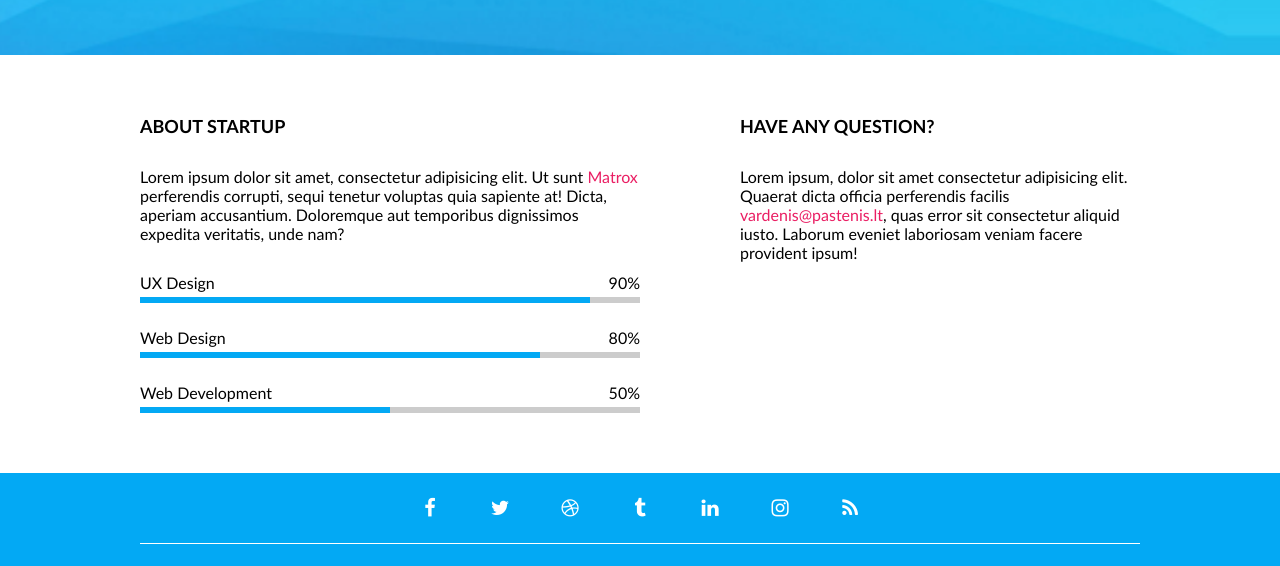
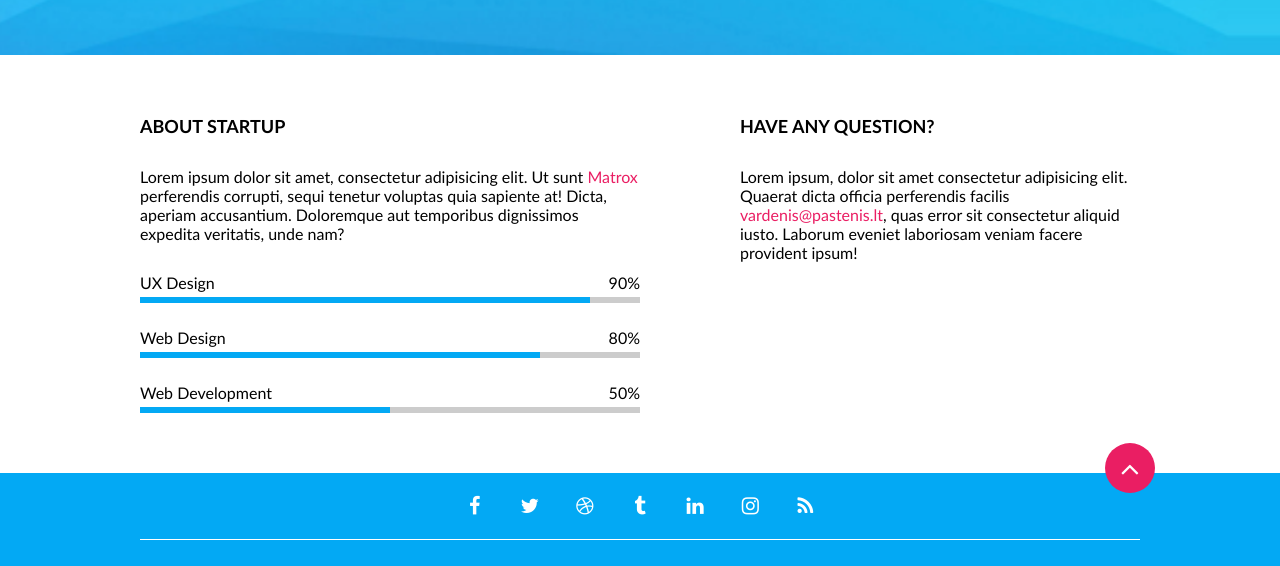
Before and after one commit to pijusp/5-coming-soon, a website: page index.html in a window 1280 px wide. Shown: the part 745-1311 px from the top of the page. Drawn offline with Linux system fonts and the light colour scheme.

Commit message:
Back-to-top

```diff
--- a/css/base/base.css
+++ b/css/base/base.css
@@ -1,6 +1,9 @@
 :root{
     --main-color:#03a9f4;
     --secondary-color:#ea1e63;
+}
+html {
+    scroll-behavior: smooth;
 }
 body,
 body * {
--- a/css/pages/home.css
+++ b/css/pages/home.css
@@ -1,11 +1,10 @@
-.container.hero{
+.container.hero {
   min-height: 100vh;
   background-image: url(../../images/background.png);
   background-repeat: no-repeat;
   background-position: center;
   background-size: cover;
   background-attachment: fixed;
-
 }
 .container.hero > .short-row {
   display: flex;
@@ -47,15 +46,18 @@
 footer.container {
   padding-top: 0;
 }
-
-.row.socials {
+footer.container > .row {
   justify-content: center;
-    gap: 1em;
   padding-top: 0.5em;
   padding-bottom: 0.5em;
   margin-bottom: 2em;
+  border-bottom: 1px solid #fff;
+  position: relative;
+}
+.row .socials {
+    justify-content: center;
+    gap: 1em;
     font-size: 20px;
-    border-bottom: 1px solid #fff;
 }
 .socials > a {
     width: 2.5em;
@@ -71,6 +73,25 @@ footer.container {
     background-color: #fff;
     color: var(--main-color);
 }
+.back-to-top {
+  background-color: var(--secondary-color);
+  width: 50px;
+  height: 50px;
+  border-radius: 50%;
+  position: absolute;
+  top: -30px;
+  right: -15px;
+  color: #fff;
+  font-size: 30px;
+  text-align: center;
+  line-height: 50px;
+  text-decoration: none;
+  transition: all 0.5s;
+}
+.back-to-top:hover{
+    box-shadow: 0 4px 8px #0003;
+}
+
 
 .bottom {
   display: flex;
@@ -91,7 +112,7 @@ footer.container {
   position: relative;
 }
 .bottom > .trio > p + p::before {
-    content: '';
+  content: "";
   display: inline-block;
   width: 2px;
   height: 16px;
@@ -113,8 +134,7 @@ footer.container {
     flex-direction: column;
   }
   .bottom > .trio > p + p::before {
-        content: '';
+    content: "";
     display: none;
-
   }
 }
--- a/index.html
+++ b/index.html
@@ -1,35 +1,56 @@
 <!DOCTYPE html>
 <html lang="en">
   <head>
-    <meta charset="UTF-8">
-    <meta http-equiv="X-UA-Compatible" content="IE=edge">
-    <meta name="viewport" content="width=device-width, initial-scale=1.0">
+    <meta charset="UTF-8" />
+    <meta http-equiv="X-UA-Compatible" content="IE=edge" />
+    <meta name="viewport" content="width=device-width, initial-scale=1.0" />
     <title>Coming soon</title>
-    <link rel="shortcut icon" href="./favicon.ico" type="image/x-icon">
-    <link rel="apple-touch-icon" sizes="180x180" href="./favicon/apple-touch-icon.png">
-    <link rel="icon" type="image/png" sizes="32x32" href="./favicon/favicon-32x32.png">
-    <link rel="icon" type="image/png" sizes="16x16" href="./favicon/favicon-16x16.png">
-    <link rel="manifest" href="./favicon/site.webmanifest">
-    <link rel="mask-icon" href="./favicon/safari-pinned-tab.svg" color="#5bbad5">
-    <meta name="msapplication-TileColor" content="#da532c">
-    <meta name="theme-color" content="#ffffff">
+    <link rel="shortcut icon" href="./favicon.ico" type="image/x-icon" />
+    <link
+      rel="apple-touch-icon"
+      sizes="180x180"
+      href="./favicon/apple-touch-icon.png"
+    />
+    <link
+      rel="icon"
+      type="image/png"
+      sizes="32x32"
+      href="./favicon/favicon-32x32.png"
+    />
+    <link
+      rel="icon"
+      type="image/png"
+      sizes="16x16"
+      href="./favicon/favicon-16x16.png"
+    />
+    <link rel="manifest" href="./favicon/site.webmanifest" />
+    <link
+      rel="mask-icon"
+      href="./favicon/safari-pinned-tab.svg"
+      color="#5bbad5"
+    />
+    <meta name="msapplication-TileColor" content="#da532c" />
+    <meta name="theme-color" content="#ffffff" />
     <!-- Base -->
-    <link rel="stylesheet" href="./css/base/base.css">
-    <link rel="stylesheet" href="./css/base/layout.css">
+    <link rel="stylesheet" href="./css/base/base.css" />
+    <link rel="stylesheet" href="./css/base/layout.css" />
     <!-- 3rd party -->
-    <link rel="stylesheet" href="./css/3rd-party/font-awesome.min.css">
+    <link rel="stylesheet" href="./css/3rd-party/font-awesome.min.css" />
     <!--components -->
-    <link rel="stylesheet" href="./css/components/clock.css">
-    <link rel="stylesheet" href="./css/components/progress-bar.css">
+    <link rel="stylesheet" href="./css/components/clock.css" />
+    <link rel="stylesheet" href="./css/components/progress-bar.css" />
     <!-- pages -->
-    <link rel="stylesheet" href="./css/pages/home.css">
+    <link rel="stylesheet" href="./css/pages/home.css" />
   </head>
   <body>
     <section class="container hero bg-blue">
       <div class="short-row hero">
-            <img class="logo" src="./images/logo.png" alt="Logo">
+        <img class="logo" src="./images/logo.png" alt="Logo" />
         <h1 class="main-title">Coming soon</h1>
-            <p class="main-description">An awesome new company for web resources is coming very soon. Enter your email to request an early invitation!</p>
+        <p class="main-description">
+          An awesome new company for web resources is coming very soon. Enter
+          your email to request an early invitation!
+        </p>
         <div class="clock">
           <div class="time">
             <div class="value">432</div>
@@ -55,7 +76,12 @@
       <div class="row">
         <div class="column">
           <h2 class="section-title">About startup</h2>
-                <p class="section-description">Lorem ipsum dolor sit amet, consectetur adipisicing elit. Ut sunt <a href="#">Matrox</a> perferendis corrupti, sequi tenetur voluptas quia sapiente at! Dicta, aperiam accusantium. Doloremque aut temporibus dignissimos expedita veritatis, unde nam?</p>
+          <p class="section-description">
+            Lorem ipsum dolor sit amet, consectetur adipisicing elit. Ut sunt
+            <a href="#">Matrox</a> perferendis corrupti, sequi tenetur voluptas
+            quia sapiente at! Dicta, aperiam accusantium. Doloremque aut
+            temporibus dignissimos expedita veritatis, unde nam?
+          </p>
           <div class="progress-bar-list">
             <div class="progress-bar">
               <div class="top">
@@ -63,7 +89,7 @@
                 <div class="value">90%</div>
               </div>
               <div class="progress">
-                            <div class="bar" style="width: 90%;"></div>
+                <div class="bar" style="width: 90%"></div>
               </div>
             </div>
             <div class="progress-bar">
@@ -72,7 +98,7 @@
                 <div class="value">80%</div>
               </div>
               <div class="progress">
-                            <div class="bar" style="width: 80%;"></div>
+                <div class="bar" style="width: 80%"></div>
               </div>
             </div>
             <div class="progress-bar">
@@ -81,20 +107,27 @@
                 <div class="value">50%</div>
               </div>
               <div class="progress">
-                            <div class="bar" style="width: 50%;"></div>
+                <div class="bar" style="width: 50%"></div>
               </div>
             </div>
           </div>
         </div>
         <div class="column right">
           <h2 class="section-title">Have any question?</h2>
-                <p class="section-description">Lorem ipsum, dolor sit amet consectetur adipisicing elit. Quaerat dicta officia perferendis facilis <a href="mailto:vardenis@pastenis.lt">vardenis@pastenis.lt</a>, quas error sit consectetur aliquid iusto. Laborum eveniet laboriosam veniam facere provident ipsum!</p>
+          <p class="section-description">
+            Lorem ipsum, dolor sit amet consectetur adipisicing elit. Quaerat
+            dicta officia perferendis facilis
+            <a href="mailto:vardenis@pastenis.lt">vardenis@pastenis.lt</a>, quas
+            error sit consectetur aliquid iusto. Laborum eveniet laboriosam
+            veniam facere provident ipsum!
+          </p>
         </div>
       </div>
     </section>
 
     <footer class="container bg-blue">
-        <div class="row socials">
+      <div class="row">
+        <div class="socials">
           <a href="#" class="fa fa-facebook"></a>
           <a href="#" class="fa fa-twitter"></a>
           <a href="#" class="fa fa-dribbble"></a>
@@ -103,14 +136,21 @@
           <a href="#" class="fa fa-instagram"></a>
           <a href="#" class="fa fa-rss"></a>
         </div>
+        <a href="#" class="back-to-top fa fa-angle-up"></a>
+      </div>
       <div class="short-row bottom">
-            <img class="logo" src="./images/Matrox.png" alt="Logo">
+        <img class="logo" src="./images/Matrox.png" alt="Logo" />
         <div class="trio">
           <p>Copyright &copy; 2022 <a href="#">Matrox</a></p>
           <p>All rights reserved</p>
           <p>Designed by <a href="#" target="_blank">TrendyTheme</a></p>
         </div>
-            <p class="footer-description">Lorem ipsum dolor sit amet consectetur adipisicing elit. Quia repellendus quae praesentium, dolorum earum sed beatae. Impedit laborum ab itaque ea et facilis cum, exercitationem fugit ipsum, necessitatibus dolores cupiditate.</p>
+        <p class="footer-description">
+          Lorem ipsum dolor sit amet consectetur adipisicing elit. Quia
+          repellendus quae praesentium, dolorum earum sed beatae. Impedit
+          laborum ab itaque ea et facilis cum, exercitationem fugit ipsum,
+          necessitatibus dolores cupiditate.
+        </p>
       </div>
     </footer>
   </body>
```
Lines whose indentation alone changed are shown as unchanged.
